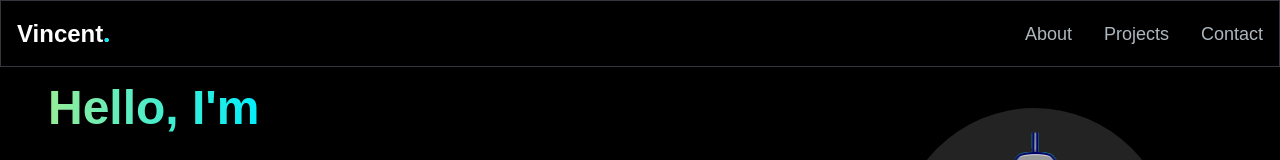
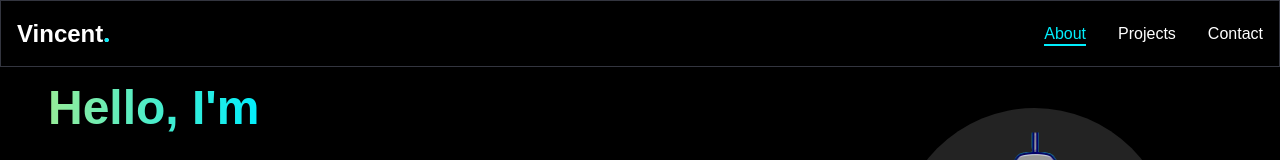
Before and after one commit to VincentTech8/Projects, a Next.js app in the folder vincent-portfolio/: page / in a window 1280 px wide. Shown: the top 160 px of the page. Built offline with nearby package versions, Linux system fonts and the light colour scheme.

Commit message:
Add Navbar Scrolling Effect

```diff
--- a/vincent-portfolio/app/components/AboutSection.jsx
+++ b/vincent-portfolio/app/components/AboutSection.jsx
@@ -157,7 +157,7 @@ import {
 const AboutSection = () => {
   return (
     <section>
-      <div className='min-h-[80vh] flex items-center justify-center pt-14'>
+      <div className='min-h-[80vh] flex items-center justify-center py-14 xl:pb-0'>
         <div className="container mx-auto">
           <Tabs defaultValue='about' className='flex flex-col xl:flex-row gap-[60px]'>
             <TabsList className="flex flex-col w-full max-w-[380px] mx-auto xl:mx-0 gap-6">
--- a/vincent-portfolio/app/components/HeroSection.jsx
+++ b/vincent-portfolio/app/components/HeroSection.jsx
@@ -5,7 +5,7 @@ import { TypeAnimation } from 'react-type-animation';
 
 const HeroSection = () => {
     return (
-        <section>
+        <section id='home'>
             <div className='grid grid-cols-1 xl:grid-cols-12'>
                 <div className='col-span-8 place-self-center text-center xl:text-left justify-self-start'>
                     <h1 className="text-white mb-4 text-3xl sm:text-4xl lg:text-5xl lg:leading-normal font-extrabold">
--- a/vincent-portfolio/app/components/MenuOverlay.jsx
+++ b/vincent-portfolio/app/components/MenuOverlay.jsx
@@ -4,9 +4,9 @@ import NavLink from "./NavLink";
 const MenuOverlay = ({ links }) => {
     return (
         <ul className="flex flex-col items-center">
-            {links.map((link, index) => (
+            {navLinks.map((link, index) => (
                 <li key={index}>
-                    <NavLink href={link.href} title={link.title} />
+                    <NavLinks href={link.href} title={link.title} sectionId={link.sectionId} />
                 </li>
             ))}
         </ul>
--- a/vincent-portfolio/app/components/NavBar.jsx
+++ b/vincent-portfolio/app/components/NavBar.jsx
@@ -1,27 +1,88 @@
 "use client";
 import Link from 'next/link';
-import React, { useState } from 'react';
-import NavLink from './NavLink';
+import React, { useState, useEffect } from 'react';
 import { Bars3Icon, XMarkIcon } from "@heroicons/react/24/solid";
-import MenuOverlay from './MenuOverlay';
+import { motion } from 'framer-motion';
 
 const navLinks = [
     {
         title: "About",
-        href: "/",
+        href: "#home",
+        sectionId: "home",
     },
     {
         title: "Projects",
         href: "#projects",
+        sectionId: "projects",
     },
     {
         title: "Contact",
         href: "#contact",
+        sectionId: "contact"
     },
 ];
 
 const NavBar = () => {
     const [navbarOpen, setNavbarOpen] = useState(false);
+    const [activeSection, setActiveSection] = useState('home');
+
+    const handleToggle = () => {
+        setNavbarOpen(!isOpen);
+    }
+
+    const handleCloseMenu = () => {
+        setNavbarOpen(false);
+    }
+
+    useEffect(() => {
+        // The code that we want to run
+        window.addEventListener('scroll', handleScroll);
+        // Optional return function - For clean up. Usually to reset a variable
+        return () => window.removeEventListener('scroll', handleScroll);
+    }, []); // The dependency array
+
+    const handleScrollTo = (targetID) => {
+        const targetElement = document.getElementById(targetID);
+        if (targetElement) {
+            window.scrollTo({
+                top: targetElement.offsetTop - 75,
+                behavior: 'smooth'
+            });
+        }
+    }
+
+    const handleScroll = () => {
+        const sections = ['home', 'projects', 'contact'];
+        const scrollPosition = window.scrollY + 75;
+
+        sections.forEach(section => {
+            const element = document.getElementById(section);
+            if (element) {
+                const offsetTop = element.offsetTop - 75;
+                const height = element.offsetHeight;
+                if (scrollPosition >= offsetTop && scrollPosition < offsetTop + height) {
+                    setActiveSection(section);
+                }
+            }
+        });
+    }
+
+    const NavLinks = ({ href, title, sectionId }) => {
+        return (
+            <motion.a
+                href={href}
+                whileHover={{ scale: 1.1 }}
+                whileTap={{ scale: 0.9 }}
+                onClick={(e) => {
+                    e.preventDefault();
+                    handleCloseMenu();
+                    handleScrollTo(sectionId);
+                }}
+                className={`text-white ${activeSection === sectionId ? 'isActive' : ''}`}>
+                {title}
+            </motion.a>
+        )
+    }
 
     return (
         <nav className="fixed mx-auto border border-[#33353F] top-0 left-0 right-0 z-10 bg-[#000000] bg-opacity-100">
@@ -55,13 +116,21 @@ const NavBar = () => {
                     <ul className='flex md:flex-row md:space-x-8'>
                         {navLinks.map((link, index) => (
                             <li key={index}>
-                                <NavLink href={link.href} title={link.title} />
+                                <NavLinks href={link.href} title={link.title} sectionId={link.sectionId} />
                             </li>
                         ))}
                     </ul>
                 </div>
             </div>
-            {navbarOpen ? <MenuOverlay links={navLinks} /> : null}
+            {navbarOpen && (
+                <ul className="flex flex-col items-center">
+                    {navLinks.map((link, index) => (
+                        <li key={index}>
+                            <NavLinks href={link.href} title={link.title} sectionId={link.sectionId} />
+                        </li>
+                    ))}
+                </ul>
+            )}
         </nav>
     )
 }
--- a/vincent-portfolio/app/components/ProjectsSection.jsx
+++ b/vincent-portfolio/app/components/ProjectsSection.jsx
@@ -93,7 +93,7 @@ const ProjectsSection = () => {
 
     return (
         <section id="projects">
-            <div className="pt-14">
+            <div>
                 <h2 className="text-center text-4xl font-bold text-white mt-4 mb-5 md:mb-7">
                     My Projects
                 </h2>
--- a/vincent-portfolio/app/globals.css
+++ b/vincent-portfolio/app/globals.css
@@ -17,3 +17,11 @@ body {
     --radius: 0.5rem;
   }
 }
+
+/* The !important declaration is used to override any other color declarations that might apply to the same element */
+.isActive{
+  color: #01EEFC !important;
+  border-bottom: 2px solid #01EEFC; /* Underline with 2px solid color */
+  padding-bottom: 2px; /* Add some space to ensure the text is not touching the underline */
+  transition: border-bottom 0.3s ease; /* Smooth transition for underline */
+}
```
Also changed, not shown: vincent-portfolio/app/components/NavBarCopy.jsx (added, +76 -0 lines), 1 other file (tests, documents, lock files or other folders).
